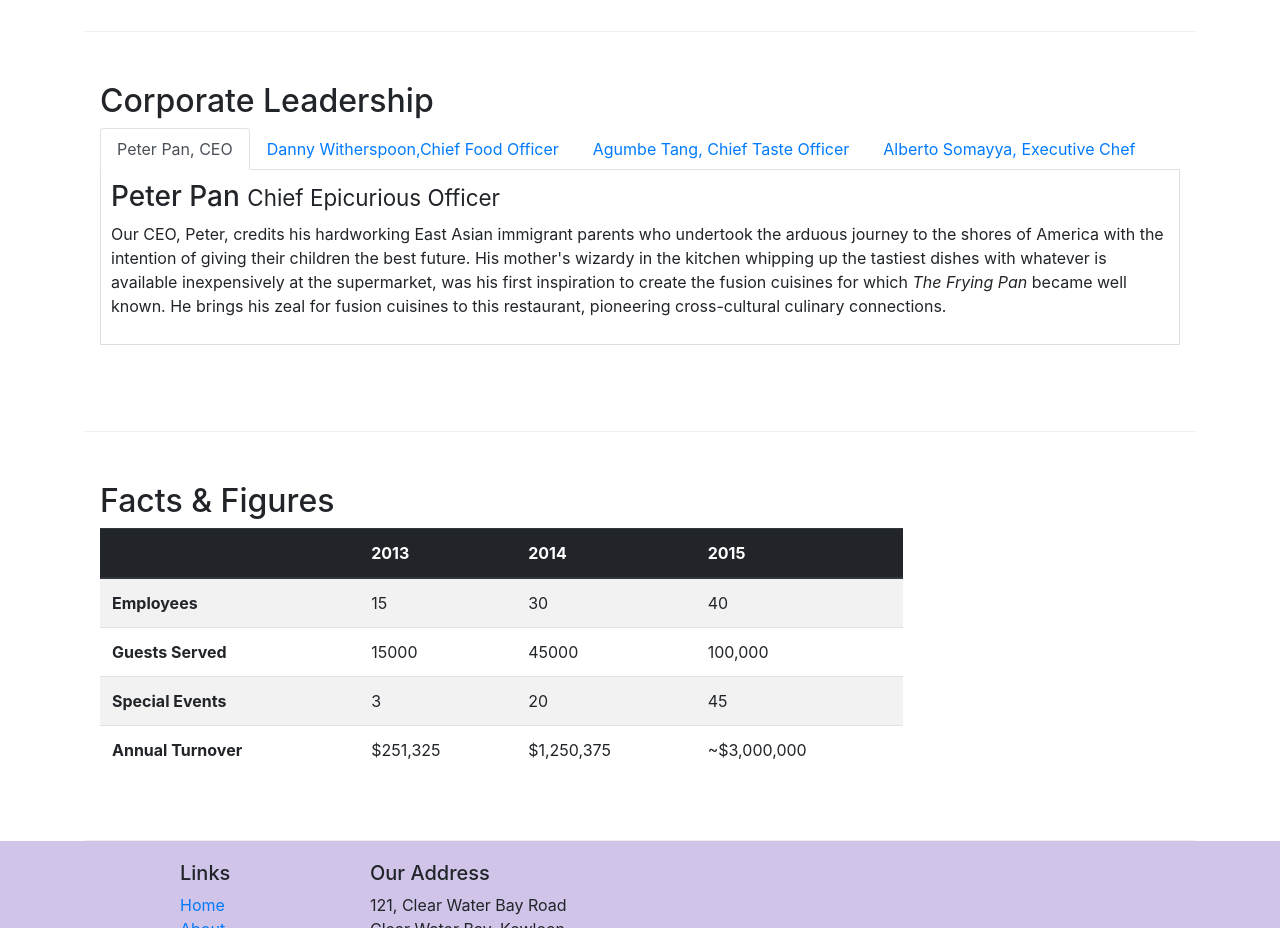
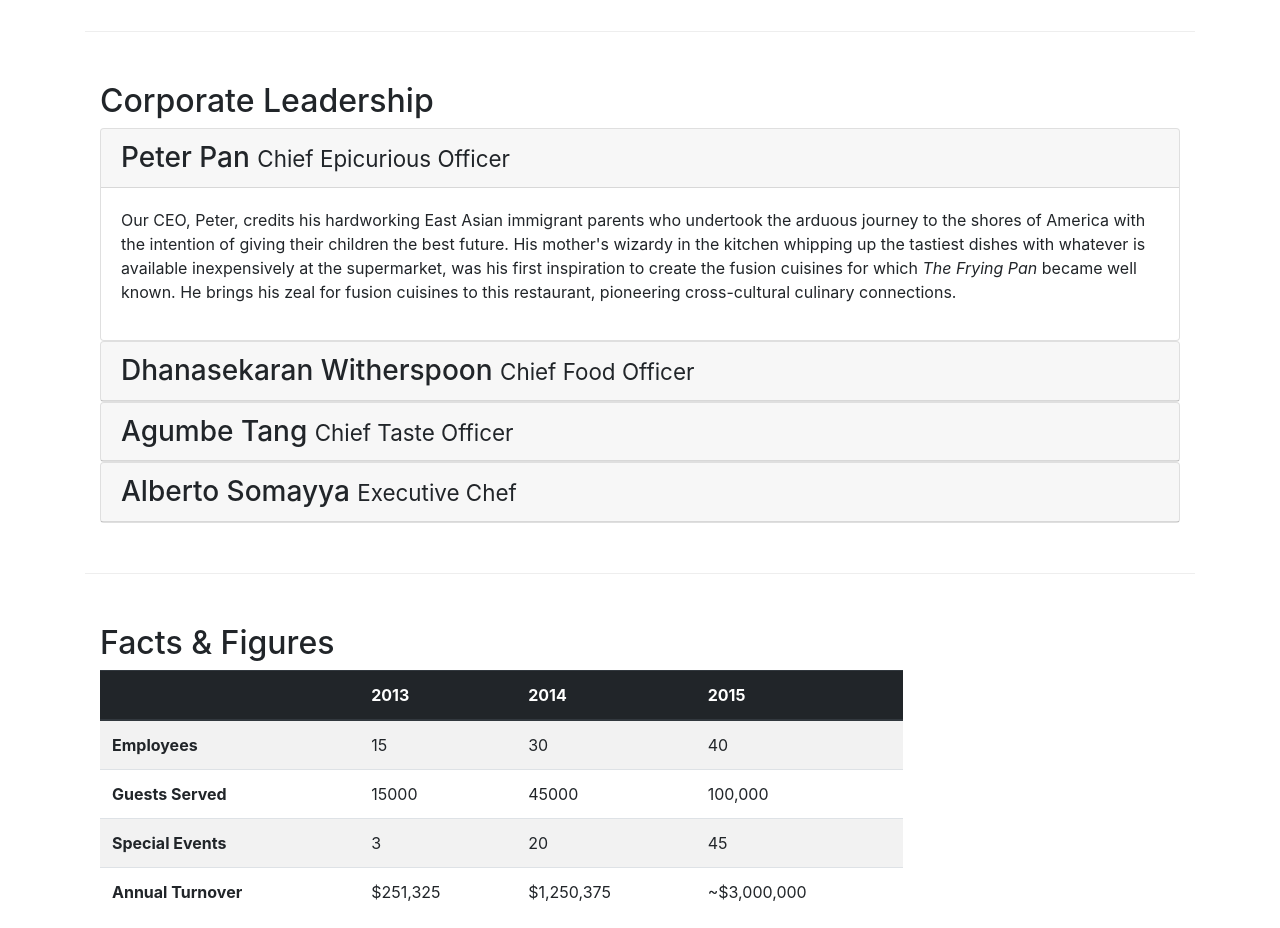
Before and after one commit to swetaumrao29/GIT, a website: page aboutus.html in a window 1280 px wide. Shown: the part 940-1868 px from the top of the page. Drawn offline with nearby package versions, Linux system fonts and the light colour scheme.

Commit message:
accordion

```diff
--- a/aboutus.html
+++ b/aboutus.html
@@ -99,40 +99,58 @@
             <div class="col-12">
                 <h2>Corporate Leadership</h2>
 
-                <ul class="nav nav-tabs">
-                    <li class="nav-item">
-                            <a class="nav-link active" href="#peter" role="tab"
-                            data-toggle="tab">Peter Pan, CEO</a>
-                    </li>
-                    <li class="nav-item">
-                            <a class="nav-link" href="#danny" role="tab"
-                            data-toggle="tab">Danny Witherspoon,Chief Food Officer</a>
-                    </li>
-                    <li class="nav-item">
-                            <a class="nav-link" href="#agumbe" role="tab"
-                            data-toggle="tab">Agumbe Tang, Chief Taste Officer</a>
-                    </li>
-                    <li class="nav-item">
-                            <a class="nav-link" href="#alberto" role="tab"
-                            data-toggle="tab">Alberto Somayya, Executive Chef</a>
-                    </li>
-                </ul>
-    <div class="tab-content">
-            <div role="tabpanel" class="tab-pane fade show active" id="#peter">
-                <h3>Peter Pan <small>Chief Epicurious Officer</small></h3>
-                <p class="d-none d-sm-block">Our CEO, Peter, credits his hardworking East Asian immigrant parents who undertook the arduous journey to the shores of America with the intention of giving their children the best future. His mother's wizardy in the kitchen whipping up the tastiest dishes with whatever is available inexpensively at the supermarket, was his first inspiration to create the fusion cuisines for which <em>The Frying Pan</em> became well known. He brings his zeal for fusion cuisines to this restaurant, pioneering cross-cultural culinary connections.</p>
+
+                <div id="accordion">
+                    <div class="card">
+                        <div class="card-header" role="tab" id="peterhead">
+                            <h3 class="mb-0">
+                                <a data-toggle="collapse" data-target="#peter"> Peter Pan <small>Chief Epicurious Officer</small></a>
+                            </h3>
                         </div>
-            <div role="tabpanel" class="tab-pane fade" id="#danny">
-                <h3>Dhanasekaran Witherspoon <small>Chief Food Officer</small></h3>
-                <p class="d-none d-sm-block">Our CFO, Danny, as he is affectionately referred to by his colleagues, comes from a long established family tradition in farming and produce. His experiences growing up on a farm in the Australian outback gave him great appreciation for varieties of food sources. As he puts it in his own words, <em>Everything that runs, wins, and everything that stays, pays!</em></p>
+                        <div class="collapse show" id="peter" data-parent="#accordion">
+                            <div class="card-body">
+                                <p class="d-none d-sm-block"> Our CEO, Peter, credits his hardworking East Asian immigrant parents who undertook the arduous journey to the shores of America with the intention of giving their children the best future. His mother's wizardy in the kitchen whipping up the tastiest dishes with whatever is available inexpensively at the supermarket, was his first inspiration to create the fusion cuisines for which <em>The Frying Pan</em> became well known. He brings his zeal for fusion cuisines to this restaurant, pioneering cross-cultural culinary connections.</p>
                             </div>
-            <div role="tabpanel" class="tab-pane fade" id="#agumbe">
-                <h3>Agumbe Tang <small>Chief Taste Officer</small></h3>
-                <p class="d-none d-sm-block">Blessed with the most discerning gustatory sense, Agumbe, our CTO, personally ensures that every dish that we serve meets his exacting tastes. Our chefs dread the tongue lashing that ensues if their dish does not meet his exacting standards. He lives by his motto, <em>You click only if you survive my lick.</em></p>
                         </div>
-            <div role="tabpanel" class="tab-pane fade" id="#alberto">
-                <h3>Alberto Somayya <small>Executive Chef</small></h3>
-                <p class="d-none d-sm-block">Award winning three-star Michelin chef with wide International experience having worked closely with whos-who in the culinary world, he specializes in creating mouthwatering Indo-Italian fusion experiences. He says, <em>Put together the cuisines from the two craziest cultures, and you get a winning hit! Amma Mia!</em></p>
+                    </div>
+
+                    <div class="card">
+                        <div class="card-header" role="tab" id="dannyhead">
+                            <h3 class="mb-0">
+                                <a data-toggle="collapse" data-target="#danny"> Dhanasekaran Witherspoon <small>Chief Food Officer</small></a>
+                            </h3>
+                        </div>
+                        <div class="collapse" id="danny" data-parent="#accordion">
+                            <div class="card-body">
+                                <p class="d-none d-sm-block"> Our CFO, Danny, as he is affectionately referred to by his colleagues, comes from a long established family tradition in farming and produce. His experiences growing up on a farm in the Australian outback gave him great appreciation for varieties of food sources. As he puts it in his own words, <em>Everything that runs, wins, and everything that stays, pays!</em></p>
+                            </div>
+                        </div>
+                    </div>
+                    <div class="card">
+                        <div class="card-header" role="tab" id="agumbehead">
+                            <h3 class="mb-0">
+                                <a data-toggle="collapse" data-target="#agumbe"> Agumbe Tang <small>Chief Taste Officer</small>
+                                </a>
+                            </h3>
+                        </div>
+                        <div class="collapse" id="agumbe" data-parent="#accordion">
+                            <div class="card-body">
+                                <p class="d-none d-sm-block"> Blessed with the most discerning gustatory sense, Agumbe, our CTO, personally ensures that every dish that we serve meets his exacting tastes. Our chefs dread the tongue lashing that ensues if their dish does not meet his exacting standards. He lives by his motto, <em>You click only if you survive my lick.</em></p>
+                            </div>
+                        </div>
+                    </div>
+                    <div class="card">
+                        <div class="card-header" role="tab" id="albertohead">
+                            <h3 class="mb-0">
+                                <a data-toggle="collapse" data-target="#alberto"> Alberto Somayya <small>Executive Chef</small>
+                                </a>
+                            </h3>
+                        </div>
+                        <div class="collapse" id="alberto" data-parent="#accordion">
+                            <div class="card-body">
+                                <p class="d-none d-sm-block"> Award winning three-star Michelin chef with wide International experience having worked closely with whos-who in the culinary world, he specializes in creating mouthwatering Indo-Italian fusion experiences. He says, <em>Put together the cuisines from the two craziest cultures, and you get a winning hit! Amma Mia!</em></p>
+                            </div>
+                        </div>
                     </div>
                 </div>
             </div>
```
Lines whose indentation alone changed are shown as unchanged.
